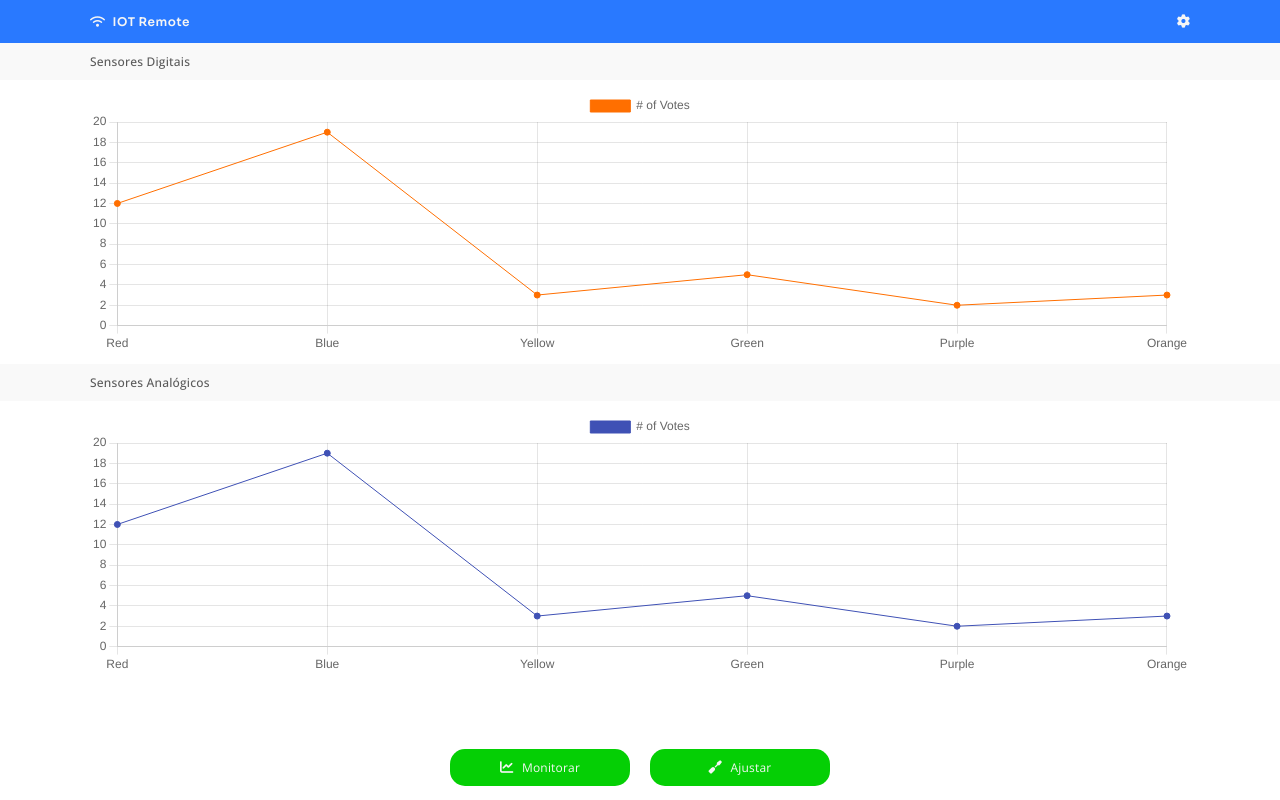
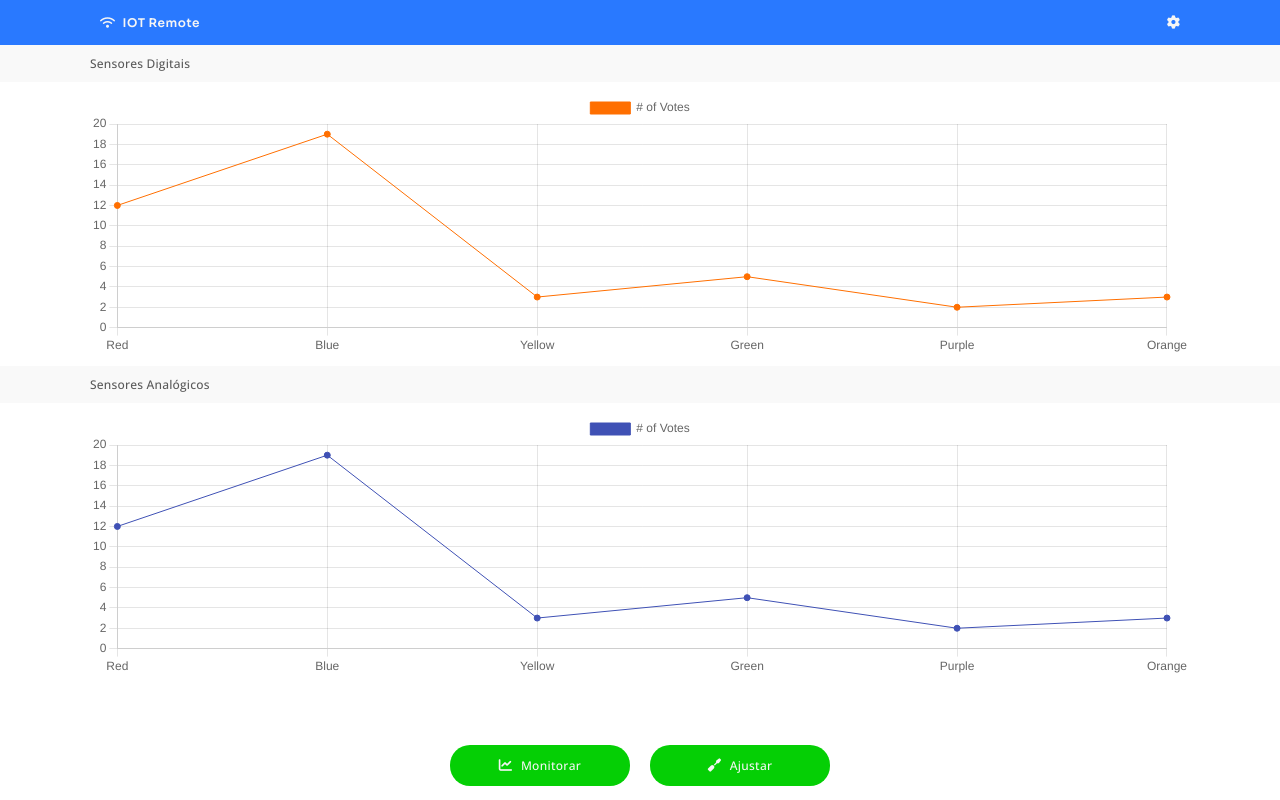
Before and after one commit to Sergivaldo/IOT-Remote, a plain HTML site: page index.html in a window 1280 px wide. Drawn offline with nearby package versions, Linux system fonts and the light colour scheme.

Commit message:
modificação - tamanho dos botões

```diff
--- a/index.html
+++ b/index.html
@@ -14,7 +14,7 @@
     />
     <link rel="preconnect" href="https://fonts.googleapis.com">
     <link rel="preconnect" href="https://fonts.gstatic.com" crossorigin>
-    <link href="https://fonts.googleapis.com/css2?family=Open+Sans:wght@300;400;500&family=Sora:wght@400;500;600&display=swap" rel="stylesheet">
+    <link href="https://fonts.googleapis.com/css2?family=Open+Sans:wght@300;400;500;500&family=Sora:wght@400;500;600&display=swap" rel="stylesheet">
     <script src="https://cdn.jsdelivr.net/npm/chart.js" defer></script>
     <script src="script.js" defer></script>
   </head>
--- a/style.css
+++ b/style.css
@@ -14,13 +14,14 @@ header{
 
 .header-container{
     margin: 0 auto;
-    padding: 1.4rem 2rem;
+    padding: 0.5rem 2rem;
     display: flex;
     justify-content: space-between;
     max-width: 1100px;
 }
 
 .logo{
+    padding: 1rem;
     font-family: 'Sora', sans-serif;
     color: whitesmoke;
     font-size: 1.2rem;
@@ -36,10 +37,17 @@ header{
 }
 
 .btt-settings{
+    padding: 1rem;
     color: whitesmoke;
     background-color: transparent;
+    cursor: pointer;
+    border-radius: 5rem;
+    transition: background .3s;
 }
 
+.btt-settings:hover{
+    background-color: #2060ce;
+}
 .title-container{
     padding: 1rem 2rem;
     background-color: rgb(249, 249, 249);
@@ -91,8 +99,8 @@ footer > nav > button{
     width: 100%;
     max-width: 180px;
     min-width: 130px;
-    padding: 1rem;
-    border-radius: 15px;
+    padding: 1.2rem 1rem;
+    border-radius: 20px;
     background-color: #05cf05;
     color: whitesmoke;
     cursor: pointer;
@@ -108,6 +116,6 @@ footer > nav > button > i{
 footer > nav > button > span{
     font-family: 'Open Sans', sans-serif;
     font-size: 1.2rem;
-    font-weight: 400;
-    letter-spacing: 0.2px;
+    font-weight: 500;
+    letter-spacing: 0.3px;
 }
```
